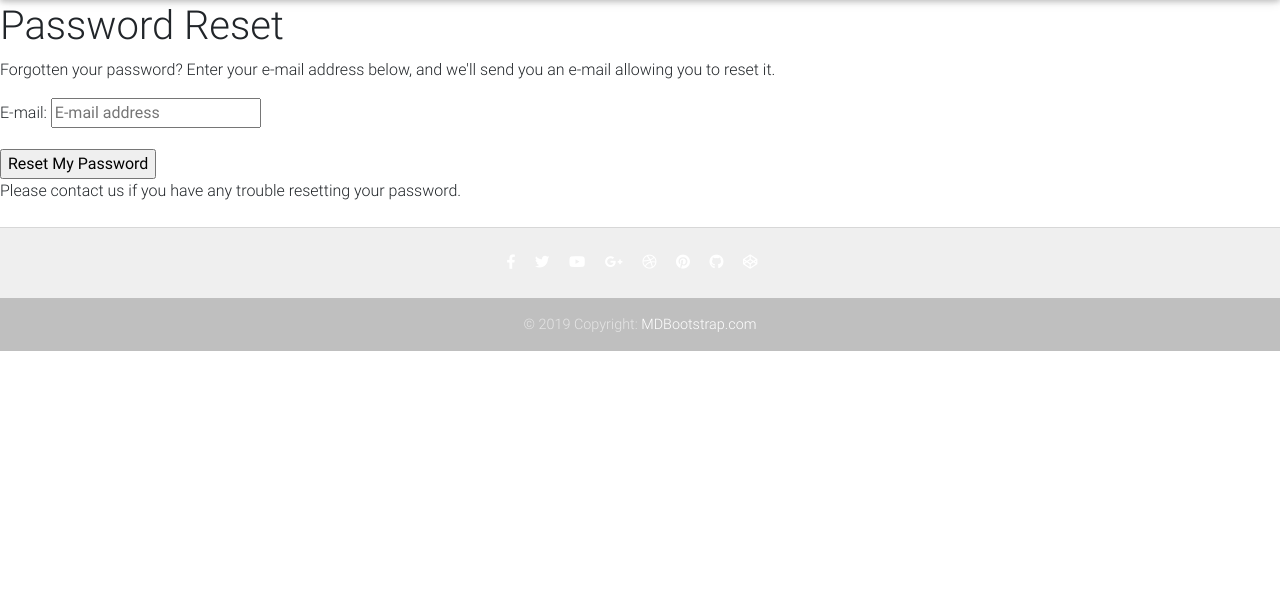
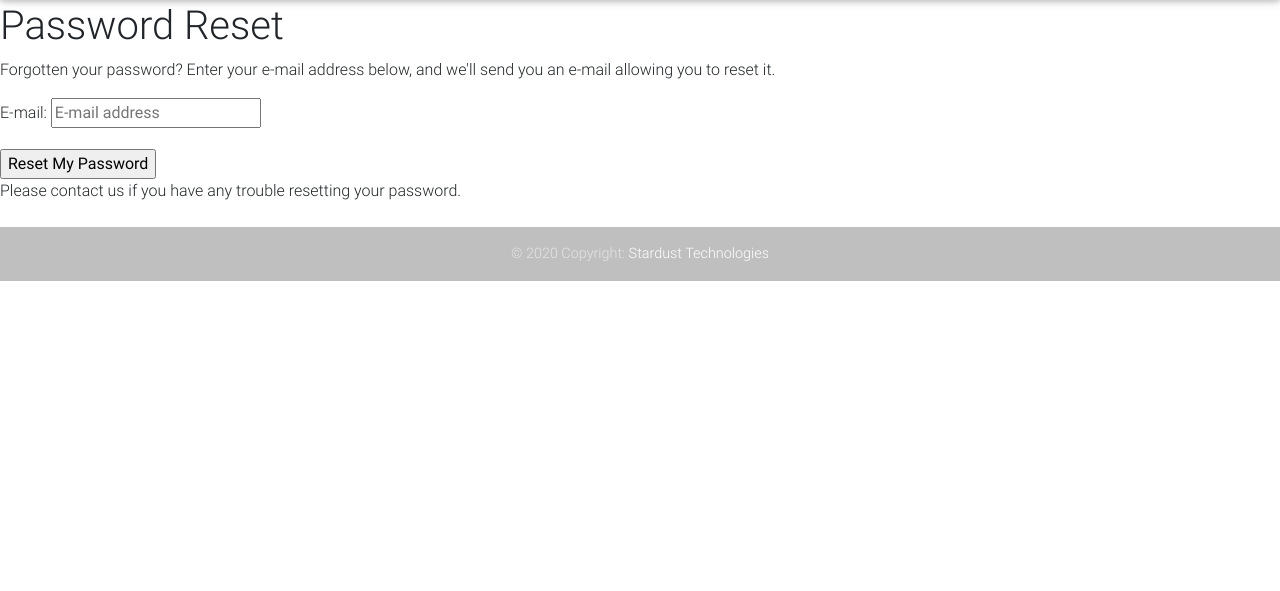
Before and after one commit to DevMilk/System_Programming_Project, a Django app: page /accounts/password/reset/ in a window 1280 px wide. Shown: the part 70-661 px from the top of the page. Run offline with Django 3.2, Linux system fonts and the light colour scheme; some libraries are stand-ins or nearby versions.

Commit message:
footer fix

```diff
--- a/templates/footer.html
+++ b/templates/footer.html
@@ -1,49 +1,6 @@
 <footer class=" page-footer text-center font-small mt-4 wow fadeIn">
-
-    <hr class="my-4">
-
-    <!-- Social icons -->
-    <div class="pb-4">
-      <a href="https://www.facebook.com/mdbootstrap" target="_blank">
-        <i class="fab fa-facebook-f mr-3"></i>
-      </a>
-
-      <a href="https://twitter.com/MDBootstrap" target="_blank">
-        <i class="fab fa-twitter mr-3"></i>
-      </a>
-
-      <a href="https://www.youtube.com/watch?v=7MUISDJ5ZZ4" target="_blank">
-        <i class="fab fa-youtube mr-3"></i>
-      </a>
-
-      <a href="https://plus.google.com/u/0/b/107863090883699620484" target="_blank">
-        <i class="fab fa-google-plus-g mr-3"></i>
-      </a>
-
-      <a href="https://dribbble.com/mdbootstrap" target="_blank">
-        <i class="fab fa-dribbble mr-3"></i>
-      </a>
-
-      <a href="https://pinterest.com/mdbootstrap" target="_blank">
-        <i class="fab fa-pinterest mr-3"></i>
-      </a>
-
-      <a href="https://github.com/mdbootstrap/bootstrap-material-design" target="_blank">
-        <i class="fab fa-github mr-3"></i>
-      </a>
-
-      <a href="http://codepen.io/mdbootstrap/" target="_blank">
-        <i class="fab fa-codepen mr-3"></i>
-      </a>
+    <div class="footer-copyright py-3">
+      © 2020 Copyright:
+      <a href=#" target="_blank"> Stardust Technologies </a>
     </div>
-    <!-- Social icons -->
-
-    <!--Copyright-->
-    <div class="footer-copyright py-3">
-      © 2019 Copyright:
-      <a href="https://mdbootstrap.com/education/bootstrap/" target="_blank"> MDBootstrap.com </a>
-    </div>
-    <!--/.Copyright-->
-
-
-  </footer>
+</footer>
```
